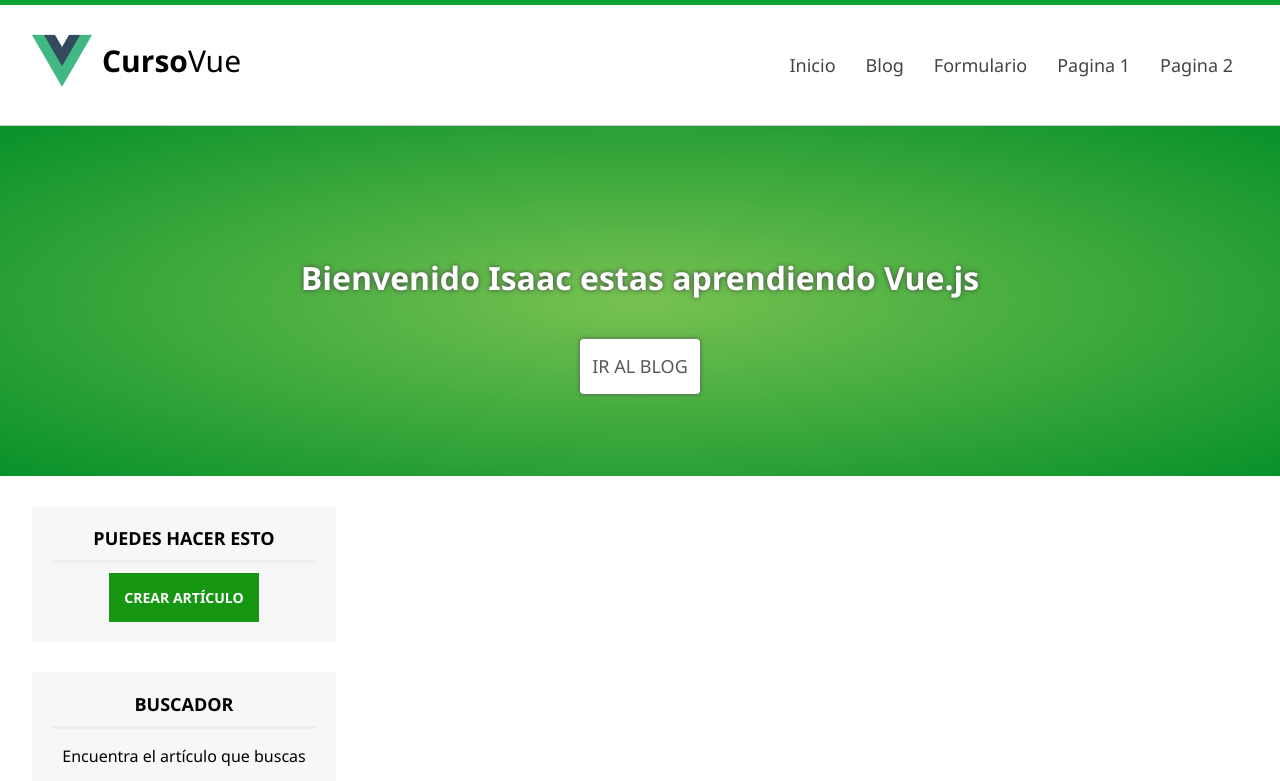
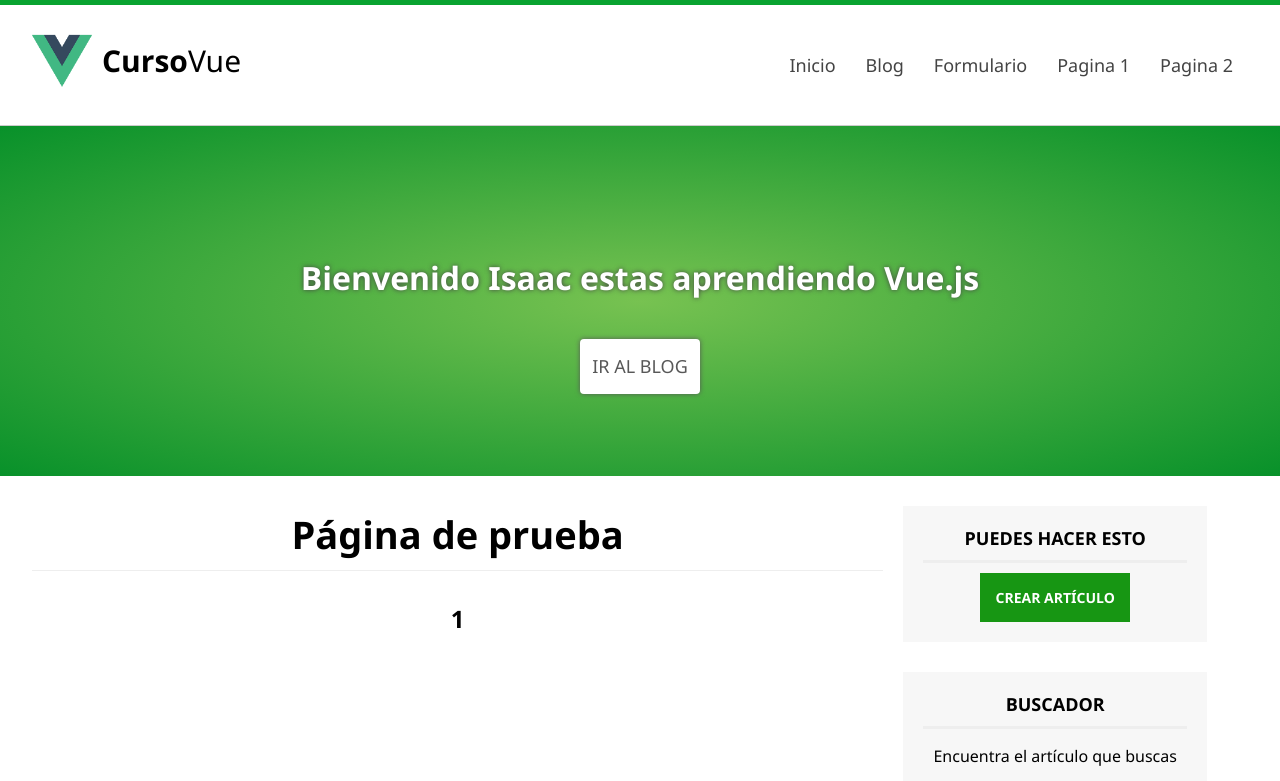
Before and after one commit to Izaack-B97/vue-project, a Vue app: page /pagina/1 in a window 1280 px wide. Shown: the top 781 px of the page. Built offline with nearby package versions, Linux system fonts and the light colour scheme.

Commit message:
Como pasar parametros por la url

```diff
--- a/src/components/HeaderComponent.vue
+++ b/src/components/HeaderComponent.vue
@@ -23,7 +23,7 @@
                             <router-link to="/formulario">Formulario</router-link>
                         </li>
                         <li>
-                            <router-link to="/pagina">Pagina 1</router-link>
+                            <router-link :to="{ name: 'pagina', params: {id: 'Soy el parametro de la pagina'} }">Pagina 1</router-link>
                         </li>
                         <li>
                             <router-link to="/mi-componente">Pagina 2</router-link>
--- a/src/components/Pagina.vue
+++ b/src/components/Pagina.vue
@@ -1,11 +1,20 @@
 <template>
     <section id="content">
         <h2 class="subheader">P&aacute;gina de prueba</h2>
+        <h2>{{ id_desde_url }}</h2>
     </section>
 </template>
 
 <script>
 export default {
-    name: 'Pagina'
+    name: 'Pagina',
+    mounted() { // Se ejecuta al cargar el componente
+        this.id_desde_url = this.$route.params.id;
+    },
+    data() {
+        return {
+            id_desde_url: null
+        };
+    }
 }
 </script>
--- a/src/main.js
+++ b/src/main.js
@@ -17,7 +17,7 @@ const routes = [
   { path: '/home', component: LastArticles },
   { path: '/blog', component: Blog },
   { path: '/formulario', component: Formulario },
-  { path: '/pagina', component: Pagina },
+  { path: '/pagina/:id?', name: 'pagina', component: Pagina },
   { path: '/ultimos-articulos', component: LastArticles },
   { path: '/mi-componente', component: MiComponente },
   { path: '/', component: LastArticles },
```
